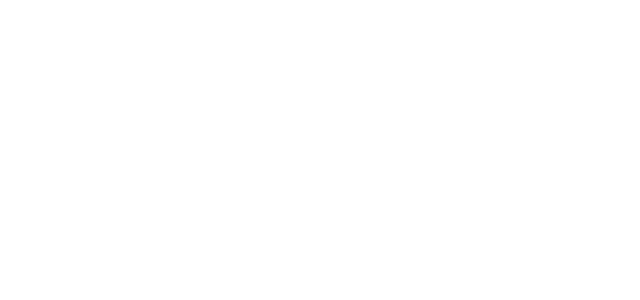
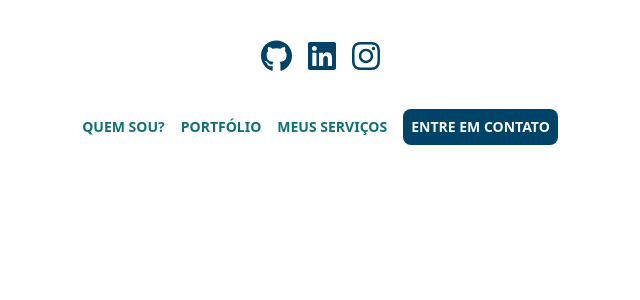
Before and after one commit to mayconviniciusdev/website-mayconviniciusdev, a Next.js app: page / in a window 1280 px wide. Shown: the top 300 px of the page, without its empty margins (320-960 px from the left). Built offline with nearby package versions, Linux system fonts and the light colour scheme.

Commit message:
feat: add header with responsive menu (desktop and mobile)

```diff
--- a/src/app/page.tsx
+++ b/src/app/page.tsx
@@ -1,7 +1,11 @@
+"use client";
+
+import Header from "@/components/sections/header";
+
 const Page = () => {
   return (
     <body>
-
+      <Header/>
     </body>
   )
 }
--- /dev/null
+++ b/src/components/sections/header.tsx
@@ -0,0 +1,55 @@
+import { useState } from "react";
+
+import { ButtonBlue } from "../ui/button";
+import { SocialLinksBlue } from "../ui/socialLinks";
+
+import { FontAwesomeIcon } from "@fortawesome/react-fontawesome";
+import { faGithub, faInstagram, faLinkedin } from "@fortawesome/free-brands-svg-icons";
+import { faBars, faTimes } from "@fortawesome/free-solid-svg-icons";
+
+export default function Header() {
+  const [isMenuOpen, setIsMenuOpen] = useState(false);
+
+  return (
+    <header className="my-10 mx-6">
+      <div className="flex justify-between md:justify-center items-center">
+        <SocialLinksBlue
+        githubIcon={faGithub}
+        linkedinIcon={faLinkedin}
+        instagramIcon={faInstagram}/>
+
+        <div className="md:hidden">
+          <button
+            className="text-blue-cyan pl-4"
+            onClick={() => setIsMenuOpen(!isMenuOpen)}>
+              <FontAwesomeIcon icon={isMenuOpen ? faTimes : faBars} size="lg"/>
+          </button>
+        </div>
+      </div>
+
+      {/* Menu Mobile */}
+        {isMenuOpen && (
+          <nav className="md:hidden flex flex-col items-end font-semibold text-sm text-blue-cyan cursor-pointer mt-4">
+            <ul className="text-right my-2">
+              <li className="cursor-pointer">QUEM SOU?</li>
+              <li className="cursor-pointer my-2">PORTFÓLIO</li>
+              <li className="cursor-pointer">MEUS SERVIÇOS</li>
+            </ul>
+            <ButtonBlue/>
+          </nav>
+        )}
+
+      {/* Menu Desktop */}
+      <div className="hidden md:block">
+        <nav className="mt-8 flex justify-center items-center gap-4 font-semibold text-sm text-blue-cyan ">
+          <ul className="flex gap-4 ">
+            <li className="cursor-pointer">QUEM SOU?</li>
+            <li className="cursor-pointer">PORTFÓLIO</li>
+            <li className="cursor-pointer">MEUS SERVIÇOS</li>
+          </ul>
+          <ButtonBlue/>
+        </nav>
+      </div>
+    </header>
+  )
+}
```
